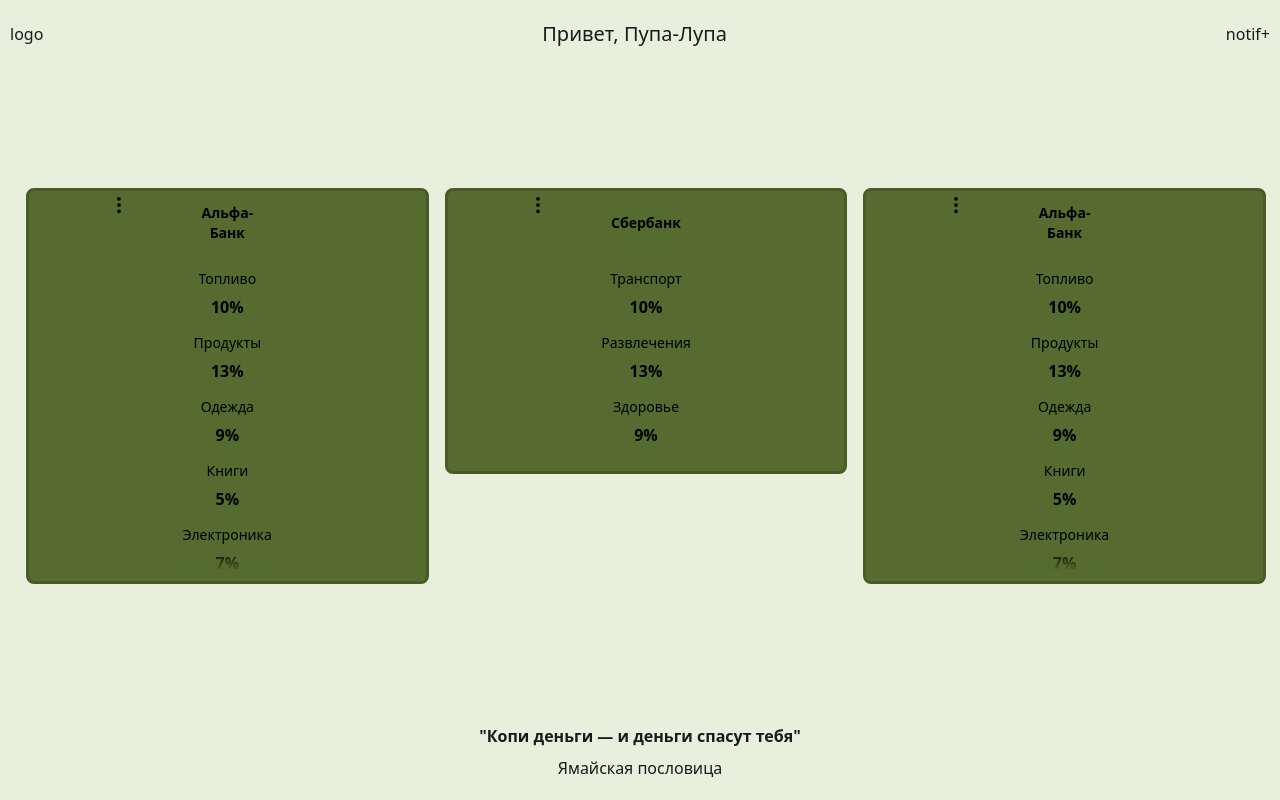
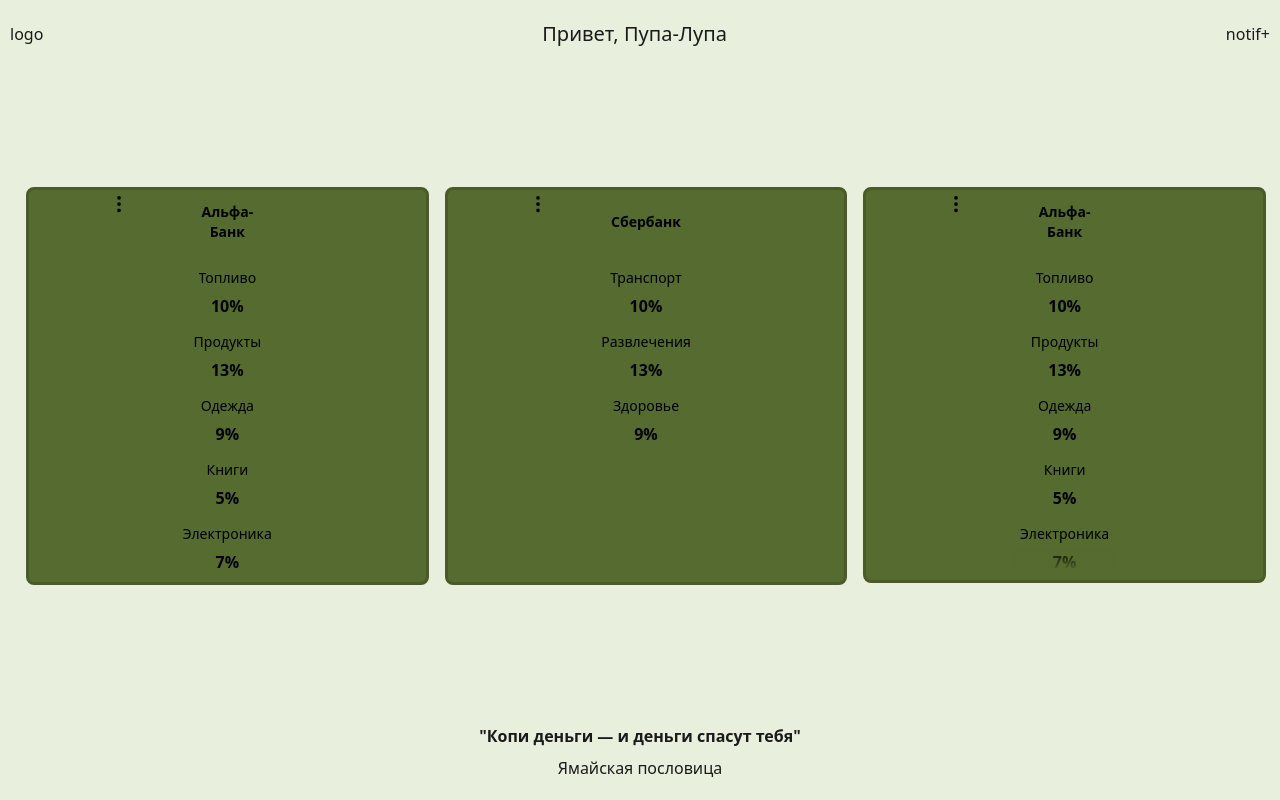
Before and after one commit to Sereja-Lebeda/cashback-app, a React (Vite) app: page / in a window 1280 px wide. Built offline with nearby package versions, Linux system fonts and the light colour scheme.

Commit message:
WIP: card view

```diff
--- a/src/components/Card.jsx
+++ b/src/components/Card.jsx
@@ -8,6 +8,15 @@ export default function Card({
   isMoveMode,
   onEnterMoveMode,
 }) {
+  const MAX_VISIBLE_CATEGORIES = 5;
+  const hasOverflow = categories.length > MAX_VISIBLE_CATEGORIES;
+  const visibleCategories = hasOverflow
+    ? categories
+    : categories.slice(0, MAX_VISIBLE_CATEGORIES);
+  const placeholdersCount = hasOverflow
+    ? 0
+    : Math.max(0, MAX_VISIBLE_CATEGORIES - visibleCategories.length);
+
   return (
     <div
       data-card
@@ -29,10 +38,16 @@ export default function Card({
 
       {/* Строка 2: Категории */}
       <div className="relative pt-2">
-        <div className="grid grid-rows-auto gap-2 w-full select-none max-h-[310px] overflow-y-auto no-scrollbar pb-4">
-          {/* <div className="flex flex-col justify-end items-center gap-2 w-auto "> */}
-          {categories.map((category, id) => (
-            <div key={id} className="flex flex-col items-center justify-center">
+        <div
+          className={`grid grid-rows-auto gap-2 w-full select-none ${
+            hasOverflow ? "max-h-[310px] overflow-y-auto no-scrollbar pb-4" : ""
+          }`}
+        >
+          {visibleCategories.map((category, index) => (
+            <div
+              key={category.categoryId ?? index}
+              className="flex flex-col items-center justify-center"
+            >
               {/* Фиксированная высота для названия - всегда 2 строки */}
               <div className="h-8 flex items-center justify-center px-2">
                 <span className="text-center wrap-break-words text-sm line-clamp-2">
@@ -45,10 +60,24 @@ export default function Card({
               </span>
             </div>
           ))}
+          {!hasOverflow &&
+            Array.from({ length: placeholdersCount }).map((_, index) => (
+              <div
+                key={`placeholder-${index}`}
+                className="flex flex-col items-center justify-center opacity-0 pointer-events-none"
+              >
+                <div className="h-8 flex items-center justify-center px-2">
+                  <span className="text-sm">-</span>
+                </div>
+                <span className="text-base">-</span>
+              </div>
+            ))}
         </div>
 
         {/* Градиент внизу, подсказывающий, что список прокручиваемый */}
-        <div className="pointer-events-none absolute inset-x-0 bottom-0 h-6 bg-linear-to-t from-card-bg to-transparent" />
+        {hasOverflow && (
+          <div className="pointer-events-none absolute inset-x-0 bottom-0 h-6 bg-linear-to-t from-card-bg to-transparent" />
+        )}
       </div>
 
       {/* Абсолют кнопка (позиционируется относительно всей карточки) */}
```
